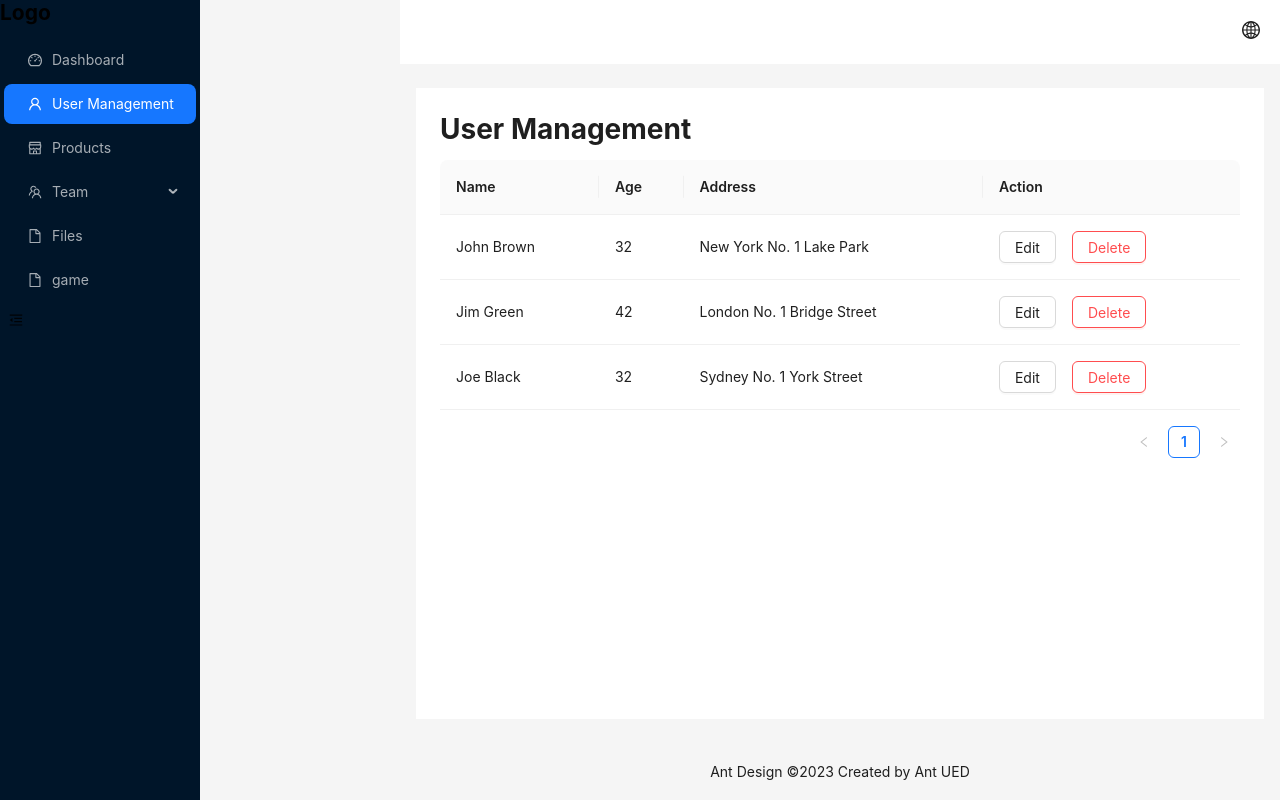
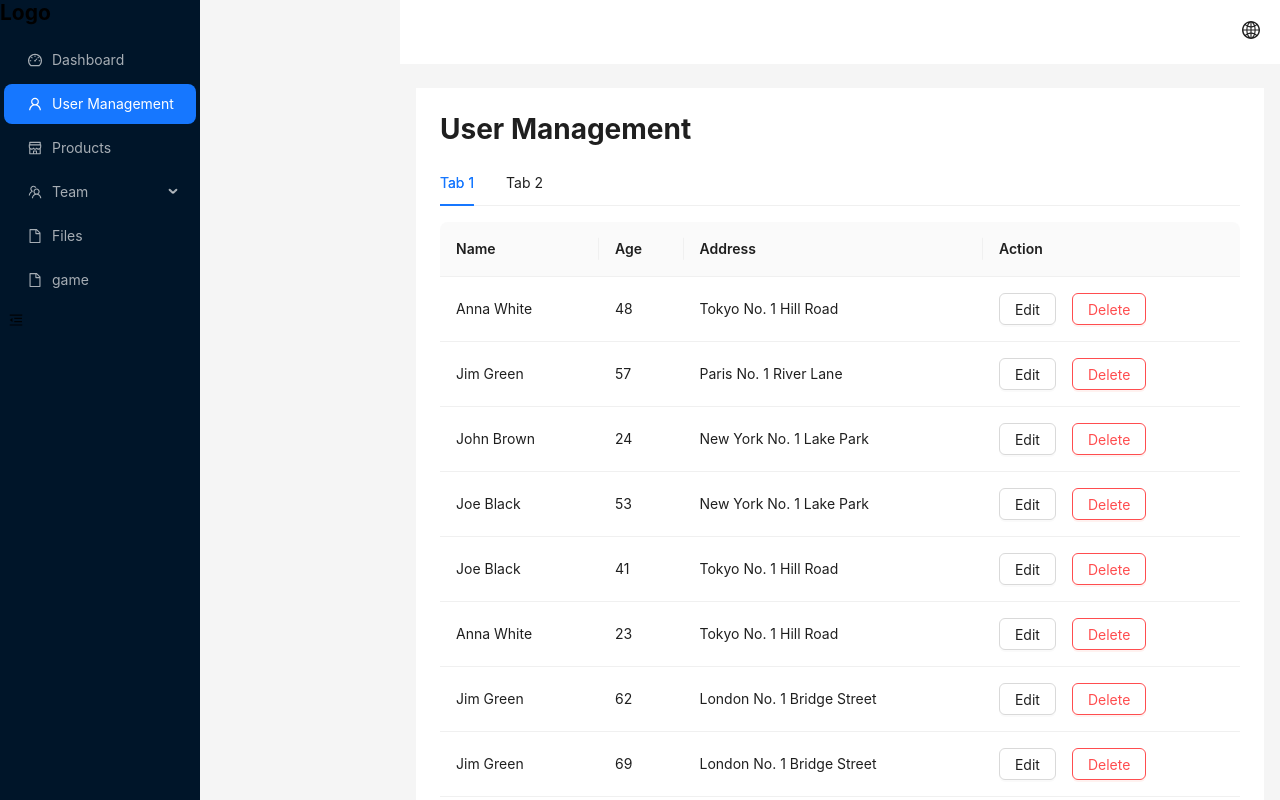
Before and after one commit to suijiafeng/my-react-antd-admin, a React (Vite) app: page /users in a window 1280 px wide. Shown: the top 800 px of the page. Built offline with nearby package versions, Linux system fonts and the light colour scheme.

Commit message:
fix: tabs 切换缓存数据

```diff
--- a/src/pages/UserManagement/index.tsx
+++ b/src/pages/UserManagement/index.tsx
@@ -1,17 +1,20 @@
 // src/pages/UserManagement/index.tsx
 
-import React from 'react';
-import { Table, Button, Space } from 'antd';
+import React, { useState, useEffect } from 'react';
+import { Table, Button, Space, Tabs } from 'antd';
 import type { ColumnsType } from 'antd/es/table';
+import type { TabsProps } from 'antd';
 
 interface DataType {
   key: string;
   name: string;
-  age: number;
-  address: string;
+  age?: number;
+  address?: string;
+  title?: string;
+  email?: string;
 }
 
-const columns: ColumnsType<DataType> = [
+const columns1: ColumnsType<DataType> = [
   {
     title: 'Name',
     dataIndex: 'name',
@@ -39,32 +42,127 @@ const columns: ColumnsType<DataType> = [
   },
 ];
 
-const data: DataType[] = [
+const columns2: ColumnsType<DataType> = [
   {
-    key: '1',
-    name: 'John Brown',
-    age: 32,
-    address: 'New York No. 1 Lake Park',
+    title: 'Name',
+    dataIndex: 'name',
+    key: 'name',
   },
   {
-    key: '2',
-    name: 'Jim Green',
-    age: 42,
-    address: 'London No. 1 Bridge Street',
+    title: 'Title',
+    dataIndex: 'title',
+    key: 'title',
   },
   {
-    key: '3',
-    name: 'Joe Black',
-    age: 32,
-    address: 'Sydney No. 1 York Street',
+    title: 'Email',
+    dataIndex: 'email',
+    key: 'email',
+  },
+  {
+    title: 'Action',
+    key: 'action',
+    render: () => (
+      <Space size="middle">
+        <Button>Edit</Button>
+        <Button danger>Delete</Button>
+      </Space>
+    ),
   },
 ];
 
+const generateRandomData = (count: number, type: 'type1' | 'type2'): DataType[] => {
+  const names = ['John Brown', 'Jim Green', 'Joe Black', 'Jane Smith', 'Anna White'];
+  const addresses = [
+    'New York No. 1 Lake Park',
+    'London No. 1 Bridge Street',
+    'Sydney No. 1 York Street',
+    'Tokyo No. 1 Hill Road',
+    'Paris No. 1 River Lane',
+  ];
+  const titles = ['Manager', 'Developer', 'Designer', 'Consultant', 'Intern'];
+  const emails = [
+    'john@example.com',
+    'jim@example.com',
+    'joe@example.com',
+    'jane@example.com',
+    'anna@example.com',
+  ];
+
+  const getRandomElement = (arr: string[]) => arr[Math.floor(Math.random() * arr.length)];
+
+  return Array.from({ length: count }, (_, i) => ({
+    key: (i + 1).toString(),
+    name: getRandomElement(names),
+    ...(type === 'type1'
+      ? {
+          age: Math.floor(Math.random() * 60) + 18,
+          address: getRandomElement(addresses),
+        }
+      : {
+          title: getRandomElement(titles),
+          email: getRandomElement(emails),
+        }),
+  }));
+};
+
+const fetchRandomData = async (type: 'type1' | 'type2'): Promise<DataType[]> => {
+  return new Promise((resolve) => {
+    const randomCount = Math.floor(Math.random() * 10) + 1; // 生成1到10条随机数据
+    const randomDelay = Math.floor(Math.random() * 3000) + 500; // 模拟500ms到3500ms的随机延迟
+
+    setTimeout(() => {
+      resolve(generateRandomData(randomCount, type));
+    }, randomDelay);
+  });
+};
+
 const UserManagement: React.FC = () => {
+  const [data, setData] = useState<DataType[]>([]);
+  const [columns, setColumns] = useState<ColumnsType<DataType>>(columns1);
+  const [loading, setLoading] = useState<boolean>(false);
+  const [cachedData, setCachedData] = useState<{ [key: string]: DataType[] }>({});
+
+  const loadData = async (key: string) => {
+    setLoading(true);
+    const type = key === '1' ? 'type1' : 'type2';
+    if (cachedData[key]) {
+      setData(cachedData[key]);
+      setColumns(key === '1' ? columns1 : columns2);
+    } else {
+      const result = await fetchRandomData(type);
+      setCachedData((prev) => ({ ...prev, [key]: result }));
+      setData(result);
+      setColumns(key === '1' ? columns1 : columns2);
+    }
+    setLoading(false);
+  };
+
+  useEffect(() => {
+    loadData('1'); // 默认加载第一个标签的数据
+  }, []);
+
+  const items: TabsProps['items'] = [
+    {
+      key: '1',
+      label: 'Tab 1',
+      children: <Table loading={loading} columns={columns} dataSource={data} />,
+    },
+    {
+      key: '2',
+      label: 'Tab 2',
+      children: <Table loading={loading} columns={columns} dataSource={data} />,
+    },
+  ];
+
+  const onChange = async (key: string) => {
+    console.log(`Tab changed to: ${key}`);
+    await loadData(key); // 切换标签时加载相应的数据
+  };
+
   return (
     <div>
       <h1>User Management</h1>
-      <Table columns={columns} dataSource={data} />
+      <Tabs defaultActiveKey="1" items={items} onChange={onChange} />
     </div>
   );
 };
```
